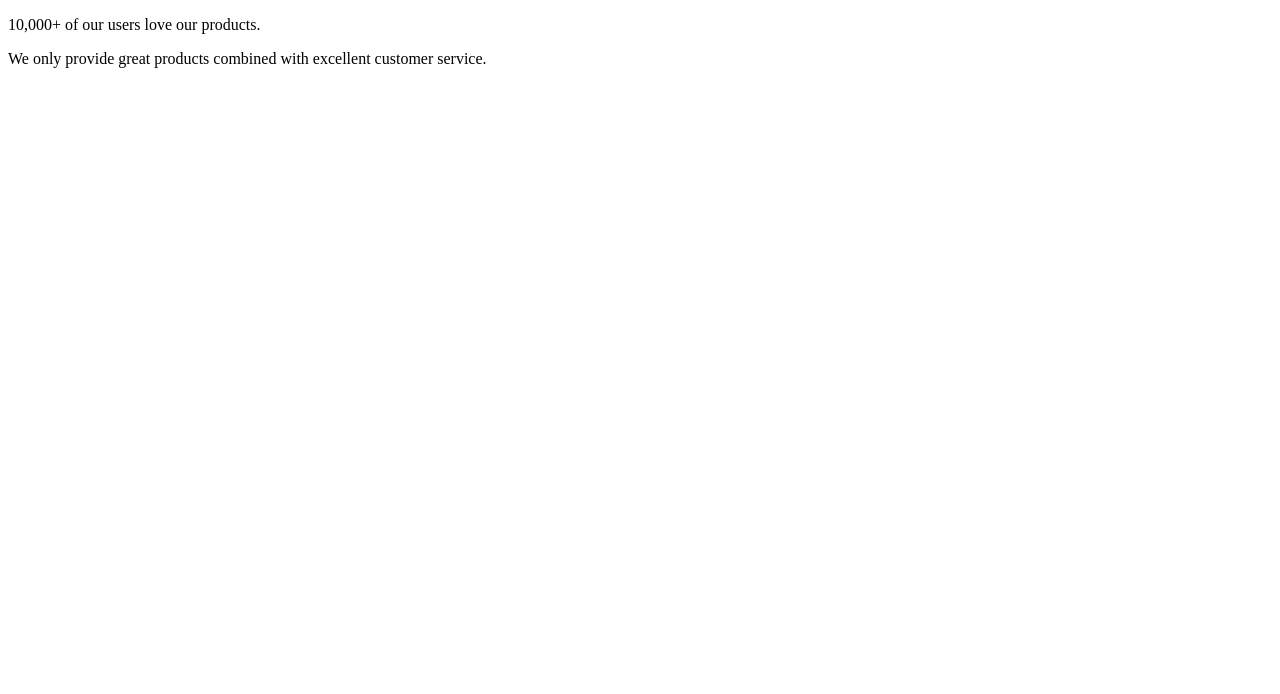
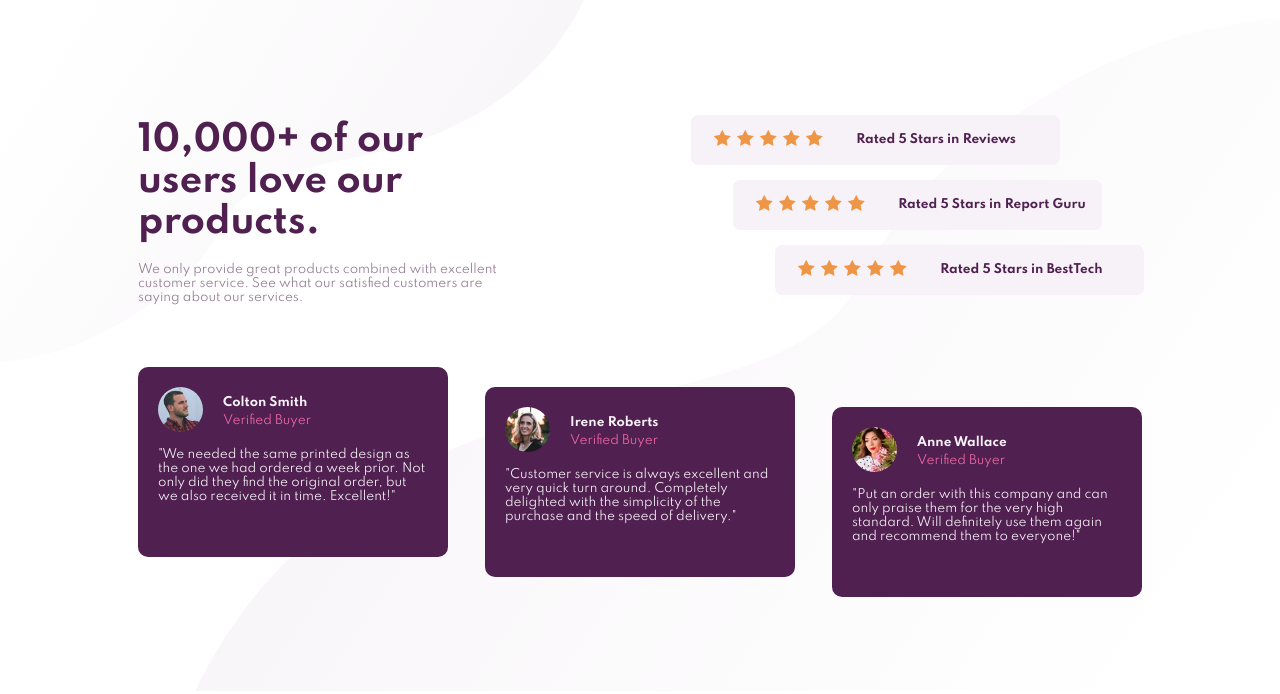
Before and after one commit to ShahidYousafxai/Jadu-Second-Project, a plain HTML site: page index.html in a window 1280 px wide. Drawn offline with Linux system fonts and the light colour scheme.

Commit message:
second commit

```diff
--- a/index.html
+++ b/index.html
@@ -8,16 +8,111 @@
     <title>Second Project</title>
     <link rel="preconnect" href="https://fonts.gstatic.com">
     <link href="https://fonts.googleapis.com/css2?family=Spartan:wght@400;500;700&display=swap" rel="stylesheet">
+    <link rel="stylesheet" href="style.css"/>
+
 </head>
 <body>
-    <div>
+  <!--upper section-->
+  <div class="upper-div">
+
+    <!--upper section left div-->
+    <div class="upper-left-div">
+            <p class="upper-left-div-p1">10,000+ of our<br/> users love our<br/> products.</p>
+            <p class="upper-left-div-p2">We only provide great products combined with excellent<br/> customer service.
+            See what our satisfied customers are<br/> saying about our services.
+            </p>
+    </div>
+
+    <!--upper section right div-->
+    <div class="upper-right-div">
+      <div class="upper-right-div-ul1 div-ul">
+        <ul class="right-ul">
+          <li><img src="images/icon-star.svg" alt="star"></li>
+          <li><img src="images/icon-star.svg" alt="star"></li>
+          <li><img src="images/icon-star.svg" alt="star"></li>
+          <li><img src="images/icon-star.svg" alt="star"></li>
+          <li><img src="images/icon-star.svg" alt="star"></li>
+        </ul>
+        <p class="rate-p">Rated 5 Stars in Reviews</p>
+      </div>
+      <div class="upper-right-div-ul2 div-ul">
+        <ul class="right-ul">
+          <li><img src="images/icon-star.svg" alt="star"></li>
+          <li><img src="images/icon-star.svg" alt="star"></li>
+          <li><img src="images/icon-star.svg" alt="star"></li>
+          <li><img src="images/icon-star.svg" alt="star"></li>
+          <li><img src="images/icon-star.svg" alt="star"></li>
+        </ul>
+        <p class="rate-p">Rated 5 Stars in Report Guru</p>
+      </div>
+      <div class="upper-right-div-ul3 div-ul">
+        <ul class="right-ul">
+          <li><img src="images/icon-star.svg" alt="star"></li>
+          <li><img src="images/icon-star.svg" alt="star"></li>
+          <li><img src="images/icon-star.svg" alt="star"></li>
+          <li><img src="images/icon-star.svg" alt="star"></li>
+          <li><img src="images/icon-star.svg" alt="star"></li>
+        </ul>
+        <p class="rate-p">Rated 5 Stars in BestTech</p>
+      </div>
+    </div>
+  </div>
+
+<!--lower section-->
+  <div class="lower-div">
+
+    <!--lower section left div-->
+    <div class="lower-left-div div-profile">
+      <div class="left-div-flex div-flex">
         <div>
-            <p>10,000+ of our users love our products.</p>
-            <p>We only provide great products combined with excellent customer service.</p>
+          <img src="images/image-colton.jpg">
         </div>
+        <div class="left-div-flex">
+          <p class="lower-left-div-p1 div-name">Colton Smith</p>
+          <p class="lower-left-div-p2 div-buy">Verified Buyer</p>
+        </div>
+      </div>
         <div>
-
+          <p class="lower-left-div-p3 div-text">"We needed the same printed design as<br/> the one we had ordered a week prior.
+          Not<br/> only did they find the original order, but<br/> we also received it in time.
+          Excellent!"</p>
         </div>
     </div>
+
+    <!--lower section center div-->
+    <div class="lower-center-div div-profile">
+      <div class="center-div-flex div-flex">
+        <div>
+          <img src="images/image-irene.jpg">
+        </div>
+        <div class="center-div-flex">
+          <p class="lower-center-div-p1 div-name">Irene Roberts</p>
+          <p class="lower-center-div-p2 div-buy">Verified Buyer</p>
+        </div>
+      </div>
+        <div>
+          <p class="lower-center-div-p3 div-text">"Customer service is always excellent and<br/> very quick turn around.
+         Completely<br/> delighted with the simplicity of the<br/> purchase and the speed of delivery."</p>
+         </div>
+    </div>
+
+      <!--lower section right div-->
+    <div class="lower-right-div div-profile">
+      <div class="right-div-flex div-flex">
+        <div>
+          <img src="images/image-anne.jpg">
+        </div>
+        <div class="right-div-flex">
+          <p class="lower-right-div-p1 div-name">Anne Wallace</p>
+          <p class="lower-right-div-p2 div-buy">Verified Buyer</p>
+        </div>
+      </div>
+      <div>
+      <p class="lower-right-div-p3 div-text">"Put an order with this company and can<br/> only praise them for the very
+        high<br/> standard. Will definitely use them again<br/> and recommend them to everyone!"</p>
+      </div>
+      </div>
+  </div>
+
 </body>
 </html>
--- a/style.css
+++ b/style.css
@@ -1,5 +1,139 @@
+html
+{
+    background-image: url("images/bg-pattern-top-desktop.svg"),url("images/bg-pattern-bottom-desktop.svg");
+    background-repeat: no-repeat;
+    background-position:left top, right bottom;
+    background-size: auto;
+    font-family: 'Spartan', sans-serif;
+}
 body
 {
-    background-image: url("images/bg-pattern-top-desktop.svg");
-    font-family: 'Spartan', sans-serif;
+    width: 80%;
+    margin: auto;
 }
+.upper-div
+{
+    display: flex;
+    justify-content: space-between;
+    margin-top: 100px;
+}
+.upper-right-div
+{
+    width: 45%;
+}
+.upper-right-div-ul1
+{
+    margin-top: 15px;
+}
+.upper-right-div-ul2
+{
+    margin-top: 15px;
+    margin-left: 42px ;
+}
+.upper-right-div-ul3
+{
+    margin-top: 15px;
+    margin-left: 84px ;
+}
+
+.upper-left-div
+{
+    margin-left: 10px;
+}
+.upper-left-div-p1
+{
+    color: hsl(300, 43%, 22%);
+    font-size: 35px;
+    font-weight: 700;
+    margin: 20px 0px;
+}
+.upper-left-div-p2
+{
+    color: hsl(303, 10%, 53%);
+    font-size: 12px;
+    font-weight: 400;
+}
+
+.div-ul
+{
+    display: flex;
+    align-items: center;
+    background-color: hsl(300, 24%, 96%);
+    width: 80%;
+    border-radius: 7px;
+    height: 50px;
+}
+
+.rate-p
+{
+    color: hsl(300, 43%, 22%);
+    font-size: 12px;
+    font-weight: 700;
+    padding-left: 30px;
+}
+.right-ul
+{
+    display: flex;
+    list-style-type: none;
+    padding-left: 20px;
+}
+.right-ul li
+{
+    padding: 3px;
+}
+.lower-div
+{
+    display: flex;
+    justify-content: space-between;
+    font-size: 12px;
+    margin: 50px 0px 94px 0px;
+
+}
+.div-profile
+{
+    background-color: hsl(300, 43%, 22%);
+    width: 270px;
+    height: 150px;
+    margin: 0px 10px;
+    border-radius: 10px;
+    padding: 20px;
+}
+.div-flex
+{
+    display: flex;
+    align-items: center;
+}
+.lower-div img
+{
+    width: 45px;
+    height: 45px;
+    border-radius: 50%;
+}
+.div-name
+{
+    font-size: 12px;
+    color: hsl(300, 24%, 96%);
+    font-weight: 700;
+}
+.div-buy
+{
+    font-size: 12px;
+    color: hsl(333, 80%, 67%);
+}
+.div-flex p
+{
+    line-height: 6px;
+    margin-left: 20px;
+}
+.div-text
+{
+    color: hsl(300, 24%, 96%);
+}
+.lower-center-div
+{
+    margin-top: 20px;
+}
+.lower-right-div
+{
+    margin-top: 40px;
+}
```
